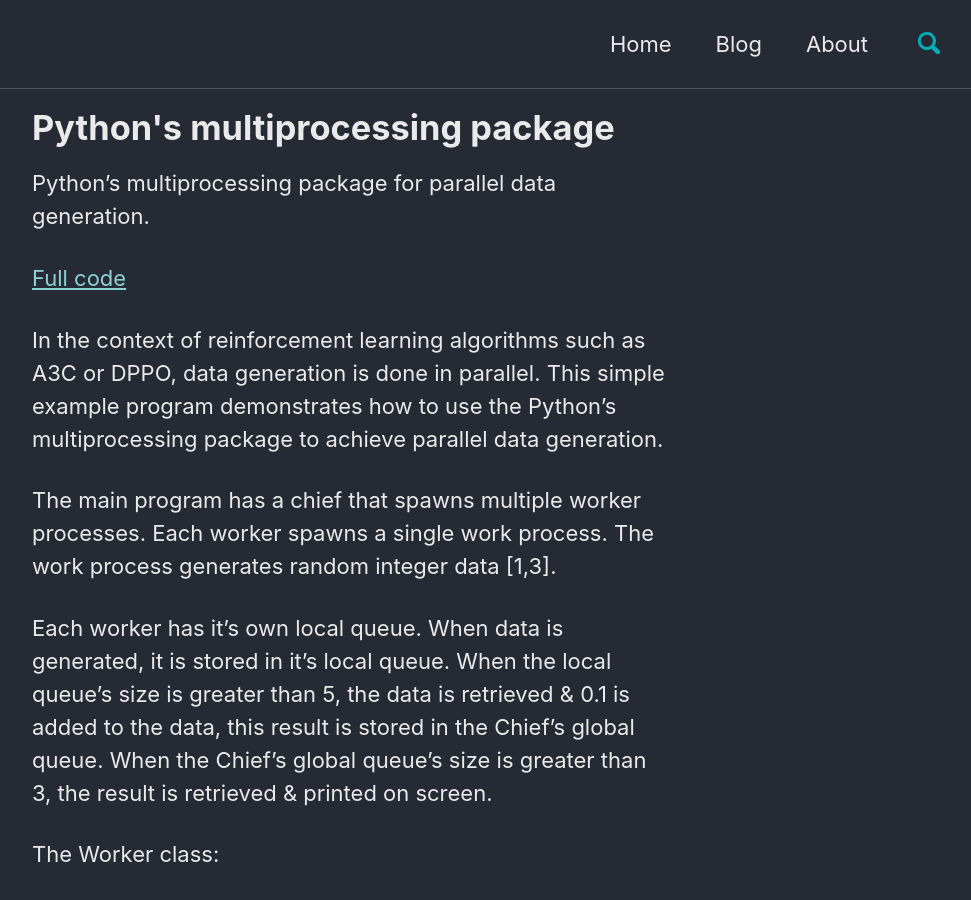
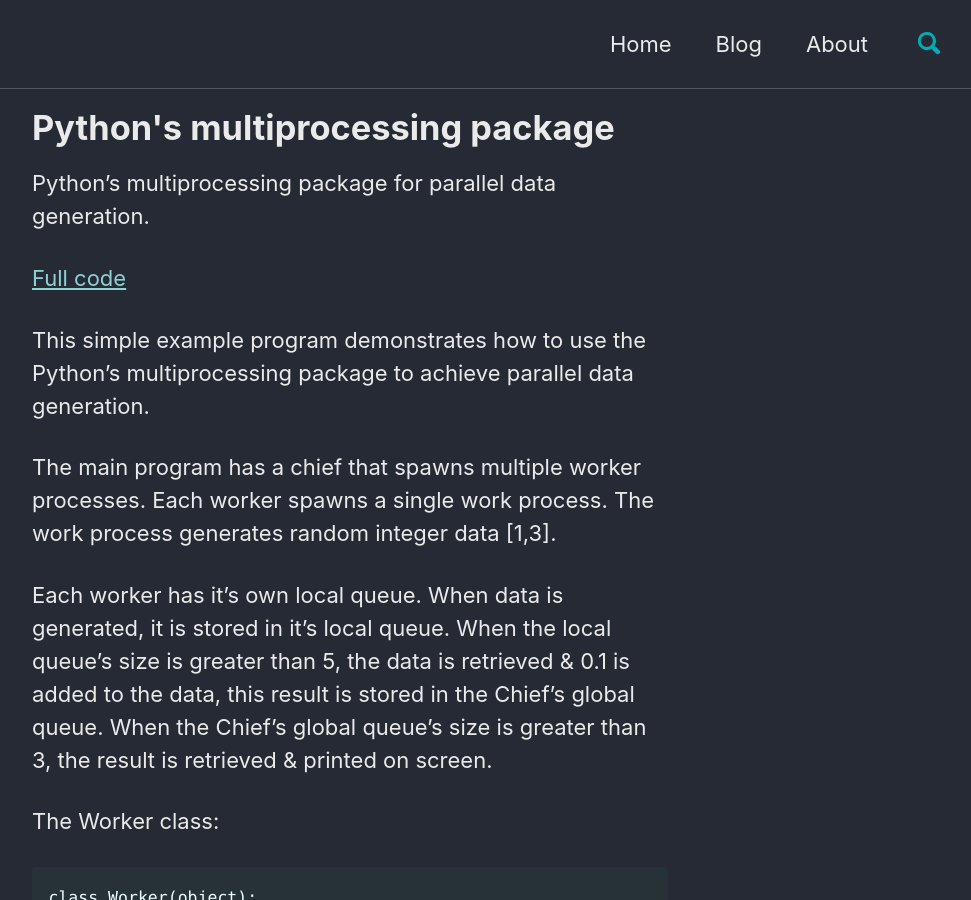
Before and after one commit to ChuaCheowHuan/ChuaCheowHuan.github.io, a Jekyll site: the page built from _posts/2019-05-30-py_mpp.md, in a window 1280 px wide and 900 px high. Shown: the whole window, without its empty margins (290-1261 px from the left). Built offline with Jekyll 4.4.1, drawn with Linux system fonts in a browser that asks for light colours; cached includes are drawn as plain includes; comment, search, counter and statistics services are not loaded; some of the changed text lies outside the part shown.

Commit message:
update posts

```diff
--- a/_posts/2019-05-30-py_mpp.md
+++ b/_posts/2019-05-30-py_mpp.md
@@ -9,7 +9,7 @@
 
 [Full code](https://github.com/ChuaCheowHuan/reinforcement_learning/blob/master/misc_python_examples/py_mpp.ipynb)
 
-In the context of reinforcement learning algorithms such as A3C or DPPO, data generation is done in parallel. This simple example program demonstrates how to use the Python's multiprocessing package to achieve parallel data generation.
+This simple example program demonstrates how to use the Python's multiprocessing package to achieve parallel data generation.
 
 The main program has a chief that spawns multiple worker processes. Each worker spawns a single work process. The work process generates random integer data [1,3].
 
```
Also changed, not shown: _posts/2019-05-31-n_step_targets.md (+1 -1 lines).
